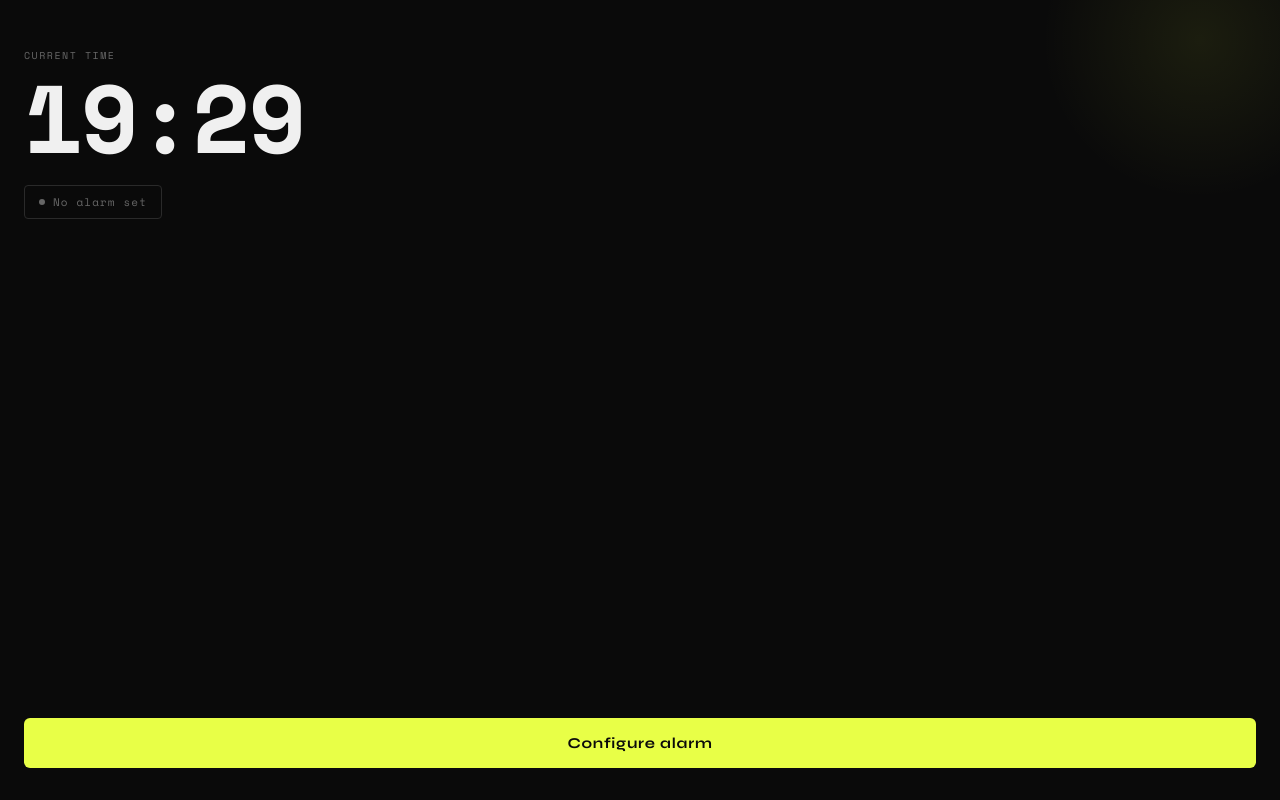
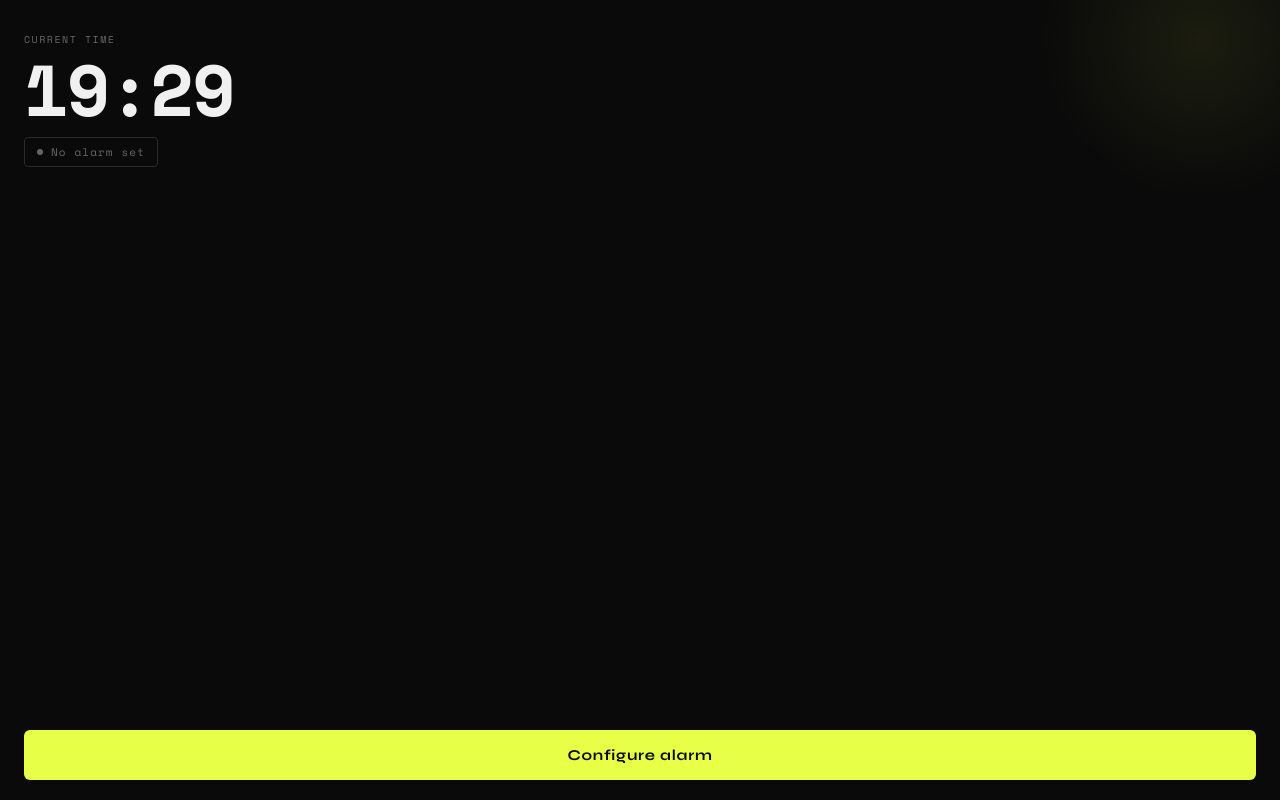
Before and after one commit to rkschanda/NeverSnooze, a plain HTML site: page index.html in a window 1280 px wide. Drawn offline with nearby package versions, Linux system fonts and the light colour scheme.

Commit message:
Update index.html

```diff
--- a/index.html
+++ b/index.html
@@ -18,19 +18,19 @@
   .screen.active { display: flex; }
 
   /* HOME */
-  #screen-home { padding: 48px 24px 32px; justify-content: space-between; position: relative; overflow: hidden; }
+  #screen-home { padding: 32px 24px 20px; justify-content: space-between; position: relative; overflow: hidden; }
   #screen-home::before { content: ''; position: absolute; top: -120px; right: -80px; width: 320px; height: 320px; background: radial-gradient(circle, rgba(232,255,71,0.08) 0%, transparent 70%); pointer-events: none; }
   .home-top { position: relative; z-index: 1; }
   .label-tag { font-family: var(--mono); font-size: 10px; letter-spacing: 0.15em; color: var(--muted); text-transform: uppercase; margin-bottom: 6px; }
-  .big-time { font-family: var(--mono); font-size: clamp(64px, 18vw, 96px); font-weight: 700; line-height: 1; letter-spacing: -0.03em; }
-  .alarm-status { display: inline-flex; align-items: center; gap: 8px; margin-top: 20px; padding: 8px 14px; border: 1px solid var(--border); border-radius: 4px; font-family: var(--mono); font-size: 11px; letter-spacing: 0.1em; color: var(--muted); }
+  .big-time { font-family: var(--mono); font-size: clamp(48px, 14vw, 72px); font-weight: 700; line-height: 1; letter-spacing: -0.03em; }
+  .alarm-status { display: inline-flex; align-items: center; gap: 8px; margin-top: 12px; padding: 6px 12px; border: 1px solid var(--border); border-radius: 4px; font-family: var(--mono); font-size: 11px; letter-spacing: 0.1em; color: var(--muted); }
   .status-dot { width: 6px; height: 6px; border-radius: 50%; background: var(--muted); flex-shrink: 0; }
   .status-dot.armed { background: var(--accent); box-shadow: 0 0 8px var(--accent); }
   .status-dot.firing { background: var(--accent2); box-shadow: 0 0 12px var(--accent2); animation: pulse-dot 0.6s ease-in-out infinite alternate; }
   @keyframes pulse-dot { from { box-shadow: 0 0 6px var(--accent2); } to { box-shadow: 0 0 20px var(--accent2); } }
   .home-middle { position: relative; z-index: 1; }
-  .next-alarm-card { background: var(--surface); border: 1px solid var(--border); border-radius: 8px; padding: 20px; }
-  .next-alarm-time { font-family: var(--mono); font-size: 36px; font-weight: 700; color: var(--accent); letter-spacing: -0.02em; line-height: 1; }
+  .next-alarm-card { background: var(--surface); border: 1px solid var(--border); border-radius: 8px; padding: 14px; }
+  .next-alarm-time { font-family: var(--mono); font-size: 28px; font-weight: 700; color: var(--accent); letter-spacing: -0.02em; line-height: 1; }
   .next-alarm-meta { font-family: var(--mono); font-size: 11px; color: var(--muted); margin-top: 6px; line-height: 1.8; }
   .next-alarm-meta span { color: var(--accent3); }
   .countdown { font-family: var(--mono); font-size: 11px; color: var(--muted); margin-top: 12px; padding-top: 12px; border-top: 1px solid var(--border); }
```
